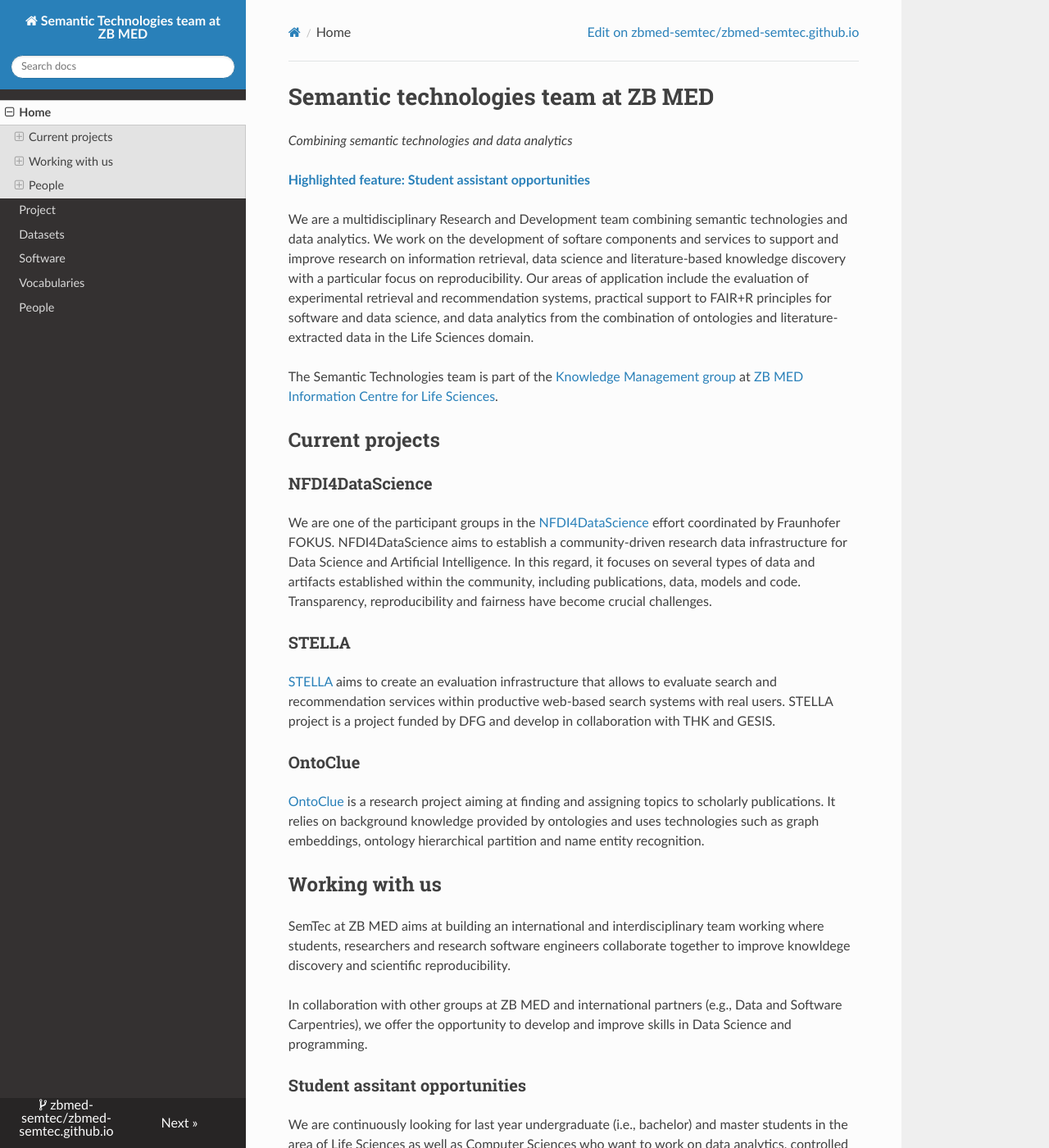
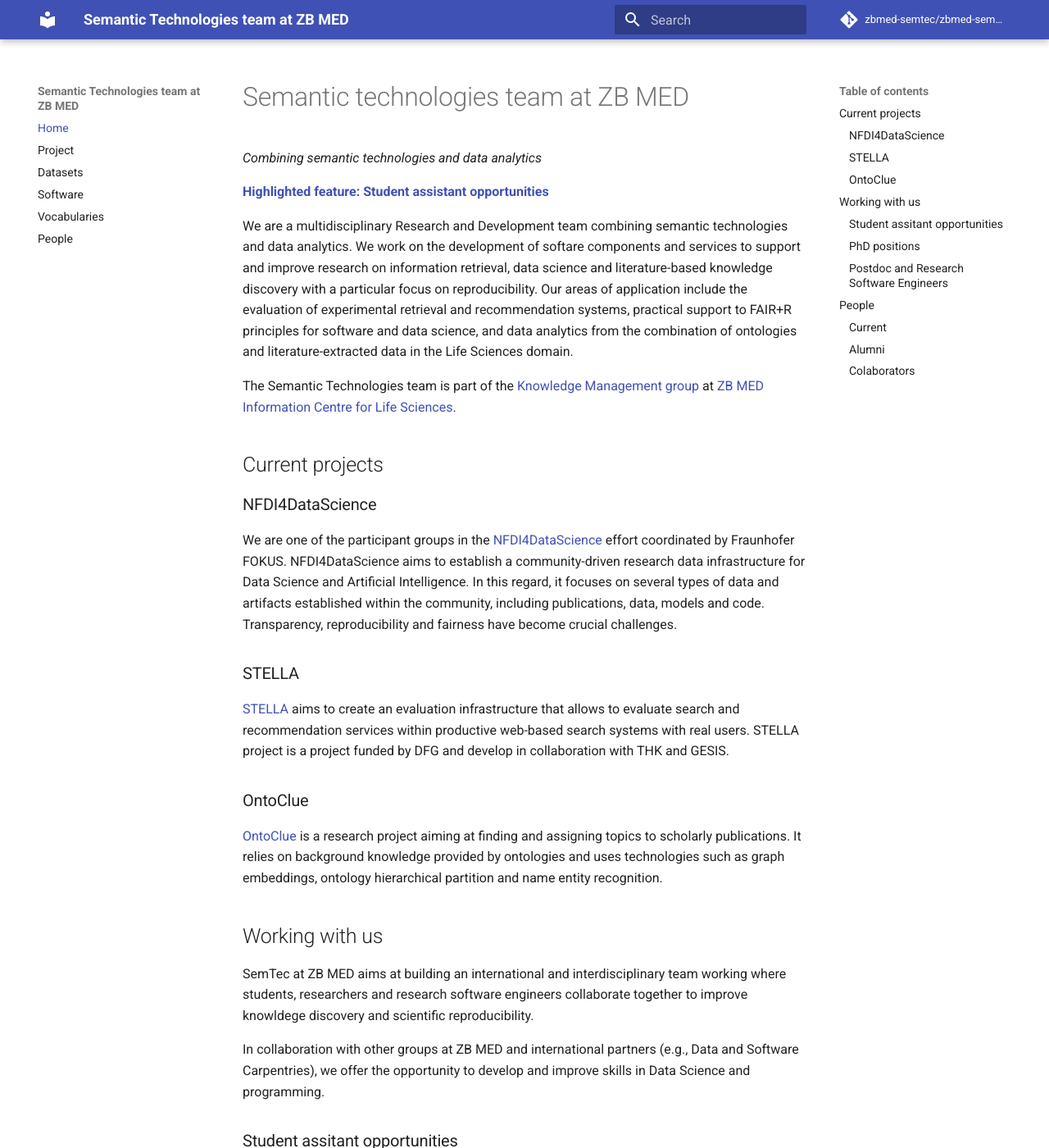
Before and after one commit to zbmed-semtec/zbmed-semtec.github.io, an MkDocs documentation site: the page built from docs/index.md, in a window 1280 px wide and 1400 px high. Shown: the whole window at 82% size. Built offline with MkDocs 1.6.1 and Material for MkDocs 9.7.7, drawn with Linux system fonts in a browser that asks for light colours; nearby versions of some CDN libraries; comment, search, counter and statistics services are not loaded; some of the changed text lies outside the part shown.

Commit message:
changed to material theme

```diff
--- a/mkdocs.yml
+++ b/mkdocs.yml
@@ -1,4 +1,5 @@
 site_name: Semantic Technologies team at ZB MED
+site_url: https://semantictechnologieszbmed.com/
 nav:
     - Home: index.md
     - Project : project.md
@@ -12,4 +13,5 @@ repo_name: zbmed-semtec/zbmed-semtec.github.io
 repo_url: https://github.com/zbmed-semtec/zbmed-semtec.github.io
 
 
-theme: readthedocs
+theme:
+  name: material
```
